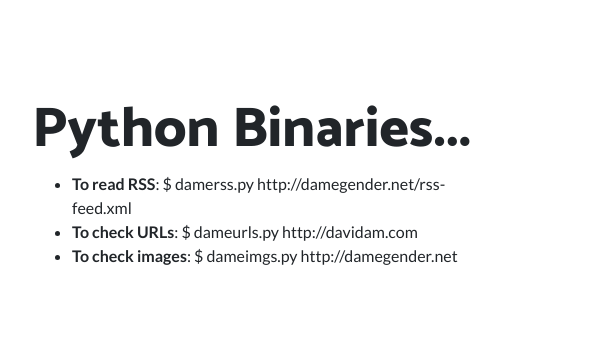
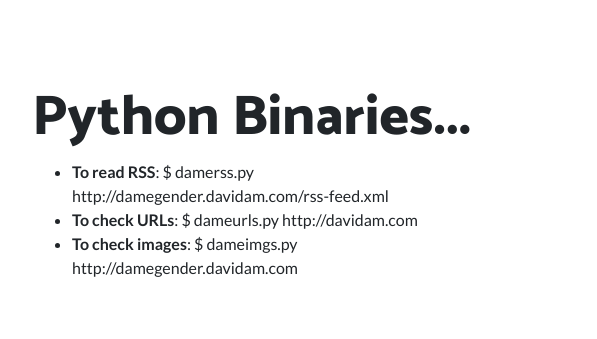
Before and after one commit to davidam/damewebutils-web, a website: page index.html in a window 1280 px wide. Shown: the part 771-1110 px from the top of the page, 101-698 px from the left. Drawn offline with Linux system fonts and the light colour scheme.

Commit message:
index.html: update damegender domain

```diff
--- a/index.html
+++ b/index.html
@@ -67,9 +67,9 @@
           <div class="p-5">
             <h2 class="display-4">Python Binaries...</h2>
             <ul>
-	      <li><b>To read RSS</b>: $ damerss.py http://damegender.net/rss-feed.xml</li>
+	      <li><b>To read RSS</b>: $ damerss.py http://damegender.davidam.com/rss-feed.xml</li>
 	      <li><b>To check URLs</b>: $ dameurls.py http://davidam.com</li>
-	      <li><b>To check images</b>: $ dameimgs.py http://damegender.net</li>
+	      <li><b>To check images</b>: $ dameimgs.py http://damegender.davidam.com</li>
 	    </ul>
           </div>
         </div>
```
